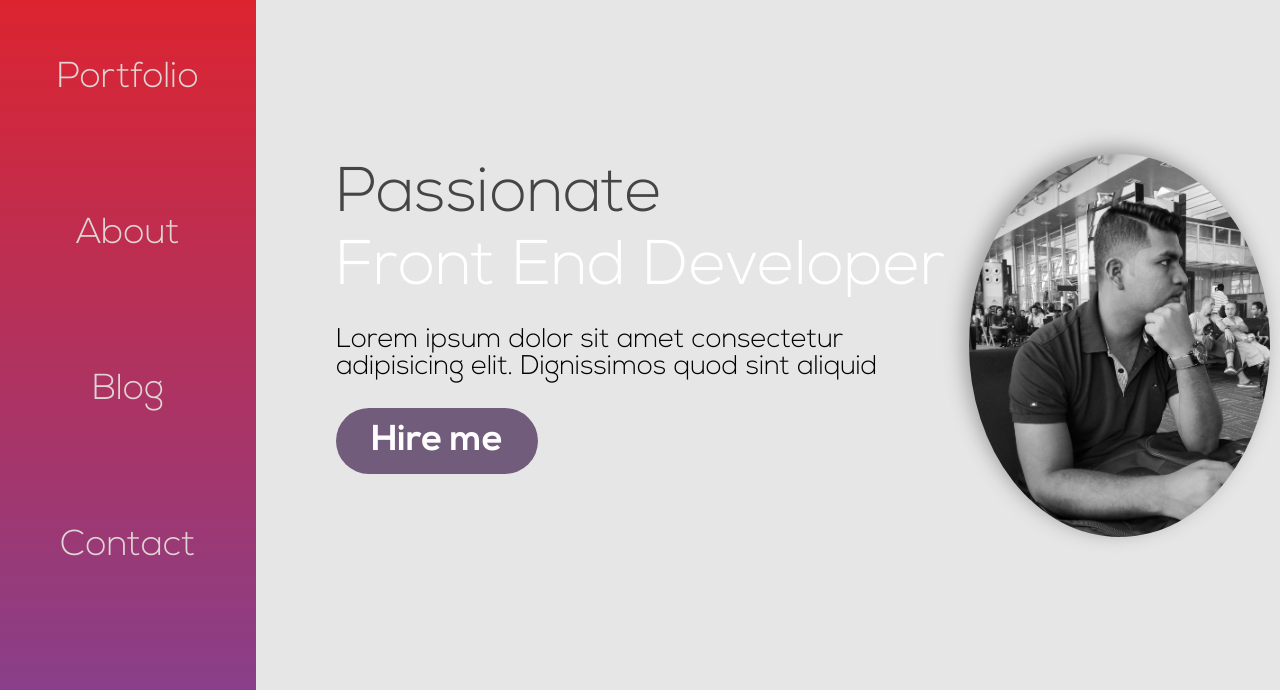
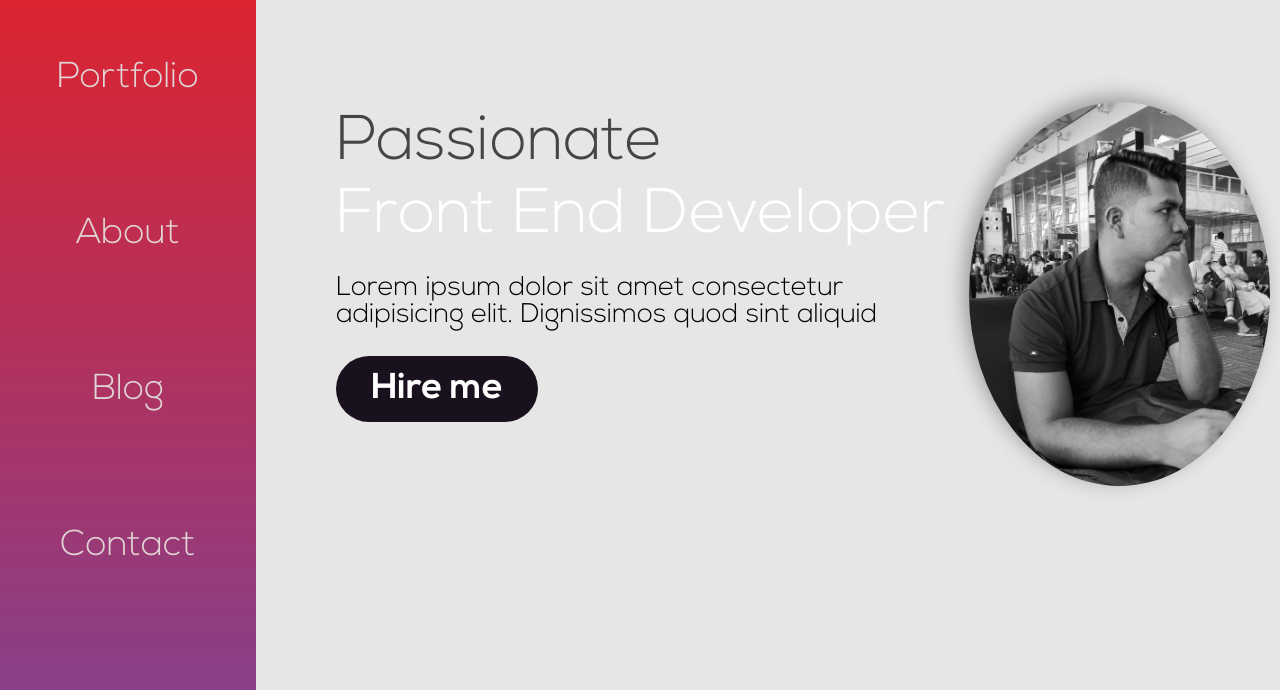
Before and after one commit to Asif-newaz/template-portfolio, a plain HTML site: page index.html in a window 1280 px wide. In both pictures the pointer is over the button "Hire me". Shown: the top 690 px of the page. Drawn offline with Linux system fonts and the light colour scheme.

Commit message:
added hover effect on cta button

```diff
--- a/css/style.css
+++ b/css/style.css
@@ -55,7 +55,7 @@ body {
   grid-template-areas:
     "main image"
     "social social";
-  padding: 15% 10px 0 10px;
+  padding: 10% 10px 0 10px;
 }
 
 .main .info {
@@ -115,6 +115,10 @@ body {
   outline: none;
   font-weight: 900;
   padding: 15px 35px;
+}
+
+.cta:hover {
+  background-color: #19111d;
 }
 
 .socials i {
```
